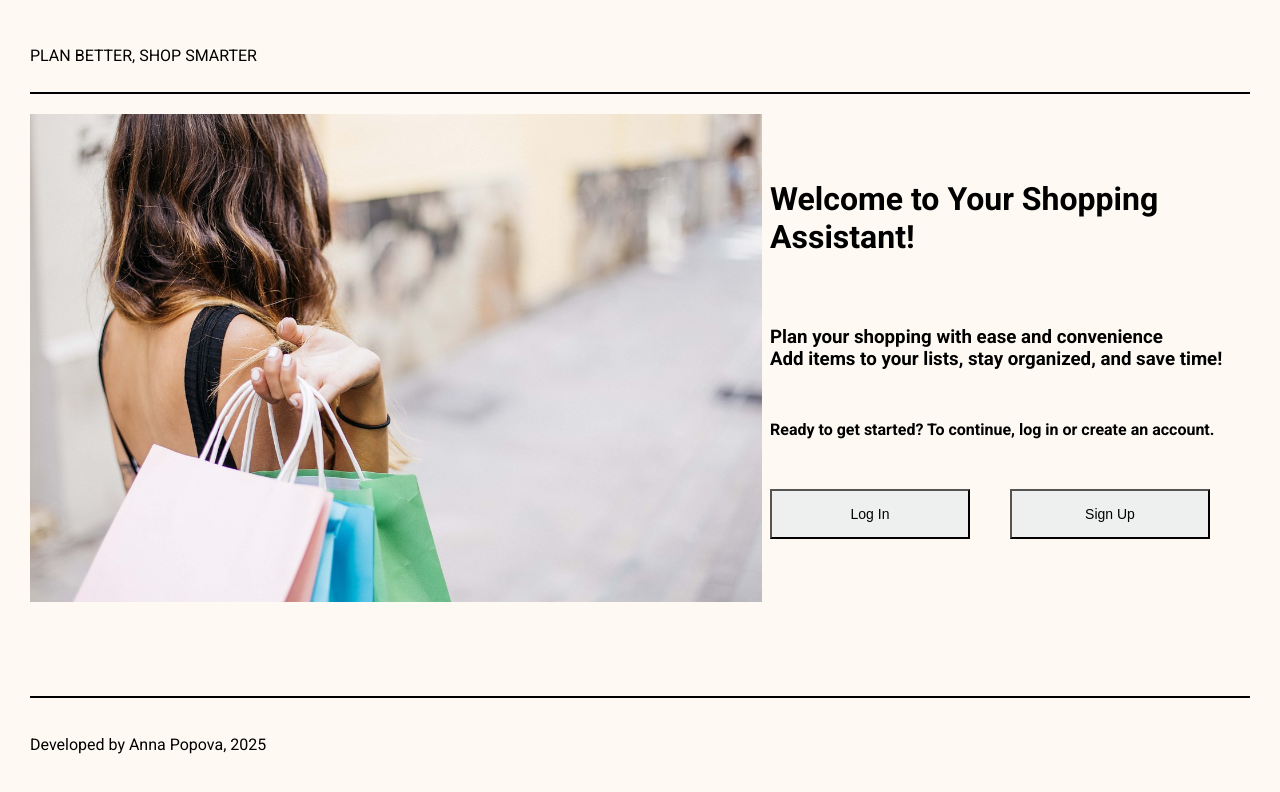
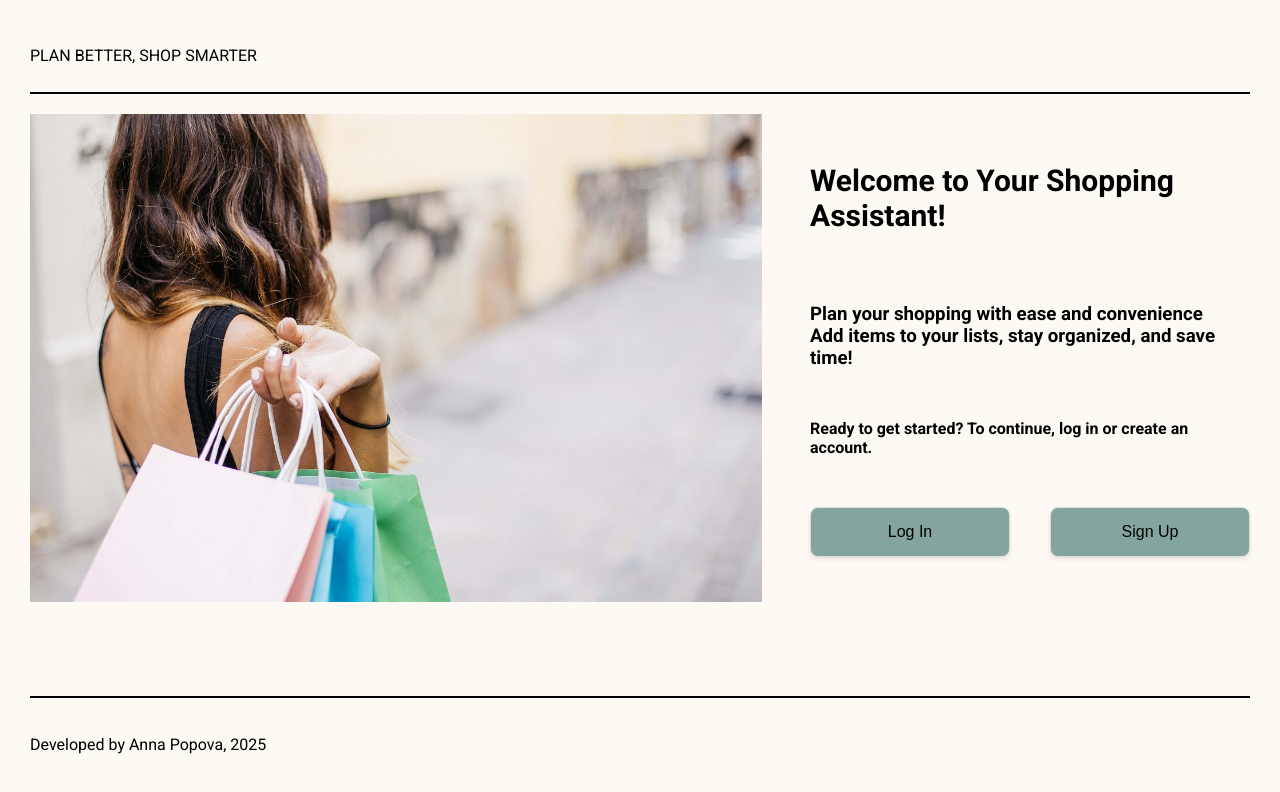
Before and after one commit to anyuka007/shopping-list, a React (Vite) app in the folder frontend/: page /start in a window 1280 px wide. Shown: the top 792 px of the page. Built offline with nearby package versions, Linux system fonts and the light colour scheme.

Commit message:
feat: update styling for various components; replace buttons with reusable Button component

```diff
--- a/frontend/src/components/Header/Header.css
+++ b/frontend/src/components/Header/Header.css
@@ -22,7 +22,7 @@
     align-items: center;
 }
 
-.header-right button {
+/* .header-right button {
     background-color: #efefef;
     background-color: #84a59d;
     padding: 1rem;
@@ -36,4 +36,4 @@
 
 .header-right button:hover {
     background-color: #bdb8b0;
-}
+} */
--- a/frontend/src/components/Header/Header.jsx
+++ b/frontend/src/components/Header/Header.jsx
@@ -1,4 +1,5 @@
 import { clearLocalStorage } from "../../utils/checkToken";
+import Button from "../Button/Button";
 import "./Header.css";
 import { useLocation, useNavigate } from "react-router-dom";
 
@@ -8,7 +9,7 @@ const Header = () => {
     const navigate = useNavigate();
 
     const logoutHandler = () => {
-        navigate("login");
+        navigate("/login");
         clearLocalStorage();
     };
 
@@ -22,7 +23,11 @@ const Header = () => {
                 <div className="header-right">
                     <div>{`Hello, ${userName}`}</div>
                     <div>
-                        <button onClick={logoutHandler}>Log out</button>
+                        <Button
+                            onClickHandler={logoutHandler}
+                            height="4rem"
+                            text="Log Out"
+                        />
                     </div>
                 </div>
             )}
--- a/frontend/src/components/NewList/NewList.css
+++ b/frontend/src/components/NewList/NewList.css
@@ -51,7 +51,7 @@
     width: 100%;
 }
 
-.new-list-button-container button {
+/* .new-list-button-container button {
     background-color: #efefef;
     background-color: #84a59d;
     width: 100%;
@@ -66,4 +66,4 @@
 
 .new-list-button-container button:hover {
     background-color: #bdb8b0;
-}
+} */
--- a/frontend/src/components/NewList/NewList.jsx
+++ b/frontend/src/components/NewList/NewList.jsx
@@ -3,6 +3,7 @@ import "./NewList.css";
 import { clearLocalStorage, isTokenValid } from "../../utils/checkToken";
 import { useNavigate } from "react-router-dom";
 import { fetchUsersLists } from "../../utils/fetchLists";
+import Button from "../Button/Button";
 
 // eslint-disable-next-line react/prop-types
 const NewList = ({ setUserLists }) => {
@@ -102,7 +103,12 @@ const NewList = ({ setUserLists }) => {
                 </div>
 
                 <div className="new-list-button-container">
-                    <button onClick={createListHandler}>Create New List</button>
+                    <Button
+                        text="Create New List"
+                        /* width="250px" */
+                        /* fontSize="16px" */
+                        onClickHandler={createListHandler}
+                    />
                 </div>
             </div>
         </div>
--- a/frontend/src/css/App.css
+++ b/frontend/src/css/App.css
@@ -38,3 +38,14 @@ body {
     font-size: 1.2rem;
     color: red;
 }
+
+.nav-link {
+    color: #f28482;
+}
+.nav-link:hover {
+    font-weight: 600;
+}
+
+.input-icon-eye:hover {
+    transform: scale(1.1);
+}
--- a/frontend/src/css/Login.css
+++ b/frontend/src/css/Login.css
@@ -25,6 +25,10 @@
     margin: 0 auto;
 }
 
+.login-container-form h1 {
+    font-size: 3rem;
+}
+
 .login-input-container {
     display: flex;
     flex-direction: column;
@@ -34,15 +38,16 @@
 .login-input-field {
     width: 30rem;
     height: 4rem;
-    border: 1px solid black;
+    border: 1px solid #84a59d;
     display: flex;
     justify-content: space-between;
     align-items: center;
     padding: 1rem;
+    border-radius: 5px;
 }
 
 .input-icon {
-    color: #888;
+    color: #84a59d;
     width: 2rem;
 }
 
@@ -58,9 +63,7 @@
     background-color: #fffcf7;
 }
 
-.login-container-button {
-    /* background-color: #fffcf7; */
-    /* background-color: #eef0ef; */
+/* .login-container-button {
     background-color: #efefef;
     width: 30rem;
     height: 50px;
@@ -71,3 +74,4 @@
 .login-container-button:hover {
     background-color: #e3e3e3;
 }
+ */
--- a/frontend/src/css/SignUp.css
+++ b/frontend/src/css/SignUp.css
@@ -25,6 +25,10 @@
     margin: 0 auto;
 }
 
+.signup-container-form h1 {
+    font-size: 3rem;
+}
+
 .signup-input-container {
     display: flex;
     flex-direction: column;
@@ -34,7 +38,8 @@
 .signup-input-field {
     width: 30rem;
     height: 4rem;
-    border: 1px solid black;
+    border: 1px solid #84a59d;
+    border-radius: 5px;
     display: flex;
     justify-content: space-between;
     align-items: center;
@@ -42,7 +47,7 @@
 }
 
 .input-icon {
-    color: #888;
+    color: #84a59d;
     width: 2rem;
 }
 
@@ -57,8 +62,7 @@
 .signup-input-field input:focus {
     outline: none;
 }
-.signup-container-button {
-    /* background-color: #fffcf7; */
+/* .signup-container-button {
     background-color: #eef0ef;
     width: 30rem;
     height: 50px;
@@ -68,4 +72,4 @@
 
 .signup-container-button:hover {
     background-color: #e3e3e3;
-}
+} */
--- a/frontend/src/css/Start.css
+++ b/frontend/src/css/Start.css
@@ -20,12 +20,13 @@
     /* border: 1px solid black; */
     display: flex;
     flex-direction: column;
-    /* align-items: center; */
+    align-items: center;
     justify-content: center;
 }
 
 .start-container-text h1 {
     margin-bottom: 7rem;
+    font-size: 3rem;
 }
 .start-description,
 .start-container-text h4 {
@@ -35,10 +36,11 @@
 .start-container-buttons {
     display: flex;
     width: 100%;
+    justify-content: center;
+    gap: 4rem;
 }
 
-.start-container-buttons button {
-    /* background-color: #fffcf7; */
+/* .start-container-buttons button {
     background-color: #eef0ef;
     width: 20rem;
     height: 5rem;
@@ -48,4 +50,4 @@
 
 .start-container-buttons button:hover {
     background-color: #e3e3e3;
-}
+} */
--- a/frontend/src/pages/Login/Login.jsx
+++ b/frontend/src/pages/Login/Login.jsx
@@ -2,6 +2,7 @@ import "../../css/Login.css";
 import { Mail, Eye, EyeOff } from "lucide-react";
 import { useState } from "react";
 import { NavLink, useNavigate } from "react-router-dom";
+import Button from "../../components/Button/Button";
 
 const Login = () => {
     const [formData, setFormData] = useState({});
@@ -94,7 +95,7 @@ const Login = () => {
             </div>
             <div className="login-container-form">
                 <h1>Login to Your Account</h1>
-                <form className="login-form" onSubmit={loginHandler}>
+                <form className="login-form">
                     <div className="login-input-container">
                         <label htmlFor="email">Email</label>
                         <div className="login-input-field">
@@ -131,12 +132,12 @@ const Login = () => {
                             />
                             {!showPassword ? (
                                 <Eye
-                                    className="input-icon"
+                                    className="input-icon input-icon-eye"
                                     onClick={() => setShowPassword(true)}
                                 />
                             ) : (
                                 <EyeOff
-                                    className="input-icon"
+                                    className="input-icon input-icon-eye"
                                     onClick={() => setShowPassword(false)}
                                 />
                             )}
@@ -147,11 +148,18 @@ const Login = () => {
                             </p>
                         )}
                     </div>
-                    <button className="login-container-button">Log In</button>
+                    <Button
+                        className="login-container-button"
+                        text="Log In"
+                        /* width="30rem" */
+                        onClickHandler={loginHandler}
+                    />
                     <div>
                         <p>
                             Do not have an account?{" "}
-                            <NavLink to="/signup">Sign up</NavLink>
+                            <NavLink className="nav-link" to="/signup">
+                                Sign up
+                            </NavLink>
                         </p>
                     </div>
                 </form>
--- a/frontend/src/pages/Start/Start.jsx
+++ b/frontend/src/pages/Start/Start.jsx
@@ -1,5 +1,6 @@
 import { useNavigate } from "react-router-dom";
 import "../../css/Start.css";
+import Button from "../../components/Button/Button";
 
 const Start = () => {
     const navigate = useNavigate();
@@ -24,19 +25,19 @@ const Start = () => {
                     account.
                 </h4>
                 <div className="start-container-buttons">
-                    <button
+                    <Button
                         className="start-container-button"
                         /* onClick={() => alert("Log in")} */
-                        onClick={() => navigate("/login")}
-                    >
-                        Log In
-                    </button>
-                    <button
+                        onClickHandler={() => navigate("/login")}
+                        width="20rem"
+                        text="Log In"
+                    />
+                    <Button
                         className="start-container-button"
-                        onClick={() => alert("Sign up")}
-                    >
-                        Sign Up
-                    </button>
+                        onClickHandler={() => navigate("/signup")}
+                        text="Sign Up"
+                        width="20rem"
+                    />
                 </div>
             </div>
         </div>
```
Also changed, not shown: frontend/src/pages/SignUp/SignUp.jsx (+14 -9 lines).
